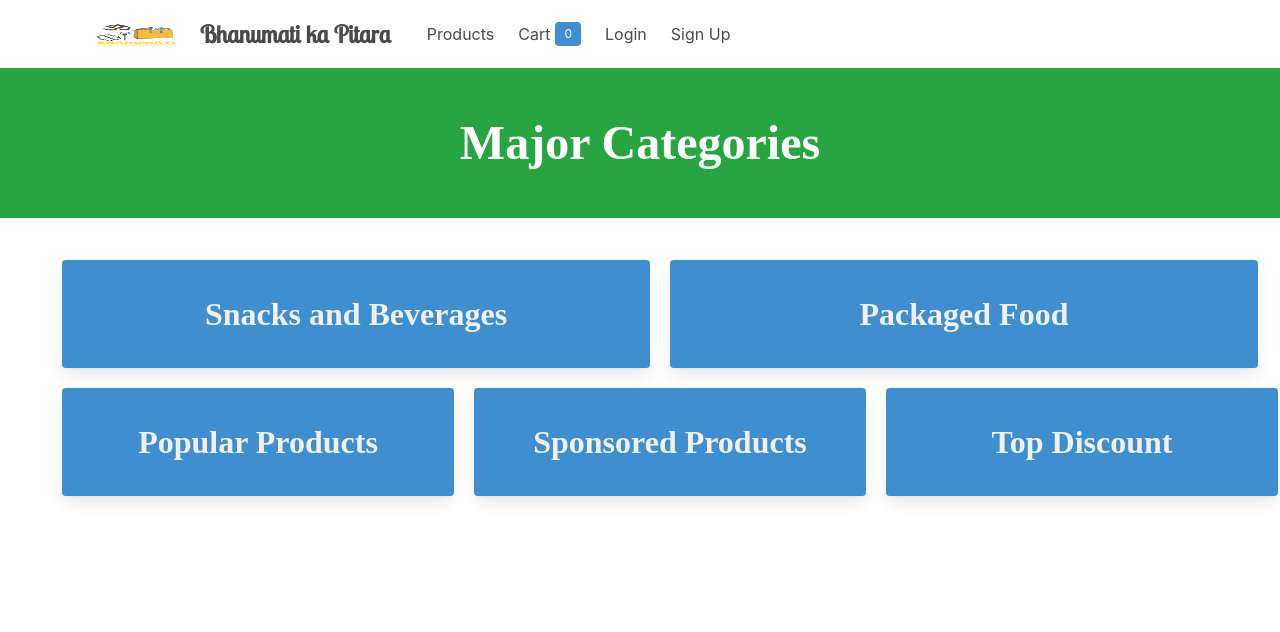
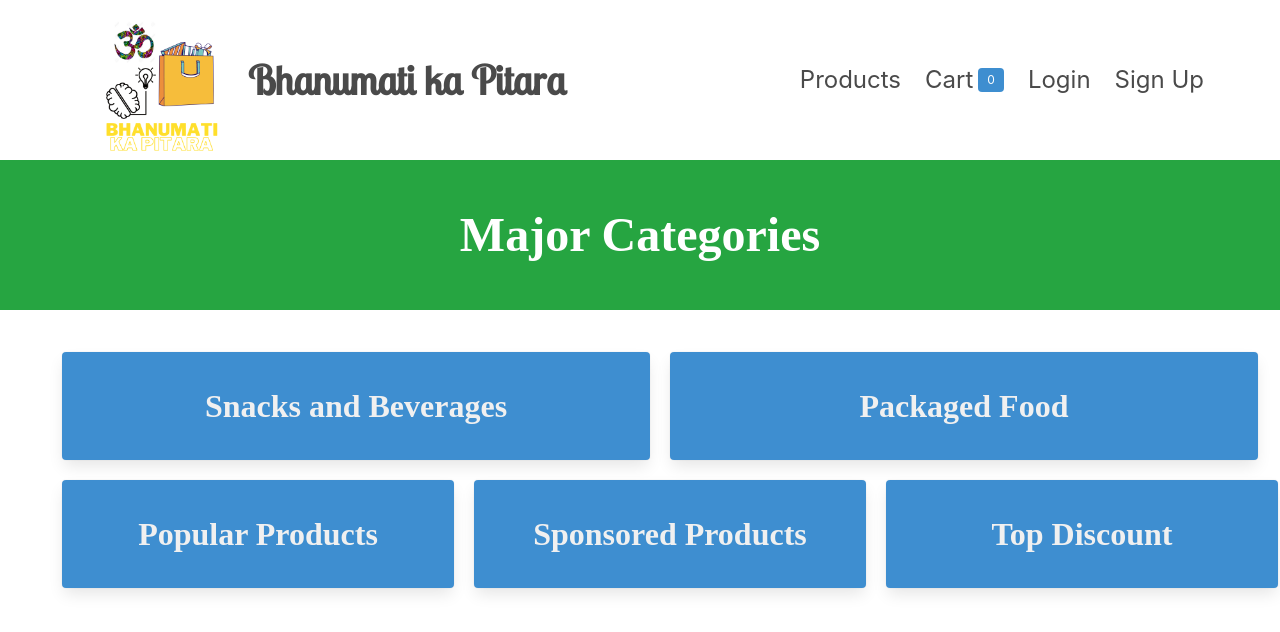
Before and after one commit to lonewolf045/grid_frontend, a React (Create React App) app: page / in a window 1280 px wide. Shown: the top 632 px of the page. Built offline with nearby package versions, Linux system fonts and the light colour scheme; no server answers; a web font is replaced by a local one.

Commit message:
UX Update

```diff
--- a/package.json
+++ b/package.json
@@ -11,6 +11,7 @@
     "json-server": "^0.16.3",
     "json-server-auth": "^2.1.0",
     "jwt-decode": "^3.1.2",
+    "node-sass": "^4.9.4",
     "react": "^17.0.2",
     "react-dom": "^17.0.2",
     "react-router-dom": "^5.3.0",
--- a/src/App.js
+++ b/src/App.js
@@ -166,16 +166,20 @@ export default class App extends Component {
               className="navbar container"
               role="navigation"
               aria-label="main navigation"
+              style = {{
+                maxHeight: "20rem",
+                height: "10rem",
+              }}
             >
 
-              <div className="navbar-brand">
-                <Link class="navbar-item" to="/">
-                  <img src={logo} width="112" height="112"/>
-                  <b className="navbar-item is-size-4 " style={{fontFamily:'Lobster Two'}}>Bhanumati ka Pitara</b>
+              <div className="navbar-brand  navbar-start">
+                <Link className="navbar-item" to="/">
+                  <img src={logo} alt="" style = {{height:"10rem",minHeight:"10rem"}}/>
+                  <b className="navbar-item is-size-2 " style={{fontFamily:'Lobster Two',fontSize:'40px'}}>Bhanumati ka Pitara</b>
                 </Link>
                 <label
                   role="button"
-                  class="navbar-burger burger"
+                  className="navbar-burger burger"
                   aria-label="menu"
                   aria-expanded="false"
                   data-target="navbarBasicExample"
@@ -194,25 +198,26 @@ export default class App extends Component {
                   this.state.showMenu ? "is-active" : ""
                 }`}
               >
-                <Link to="/products" className="navbar-item">
+              <div className="navbar-end">
+                <Link to="/products" className="navbar-item is-size-4">
                   Products
                 </Link>
                 {this.state.user && this.state.user.accessLevel < 1 && (
-                  <Link to="/add-product" className="navbar-item">
+                  <Link to="/add-product" className="navbar-item is-size-4">
                     Add Product
                   </Link>
                 )}
                 {this.state.user && this.state.user.accessLevel >= 1 && (
-                  <Link to="/smart-bag" className="navbar-item">
+                  <Link to="/smart-bag" className="navbar-item is-size-4">
                     Smart Bag
                   </Link>
                 )}
                 {this.state.user && this.state.user.accessLevel >= 1 && (
-                  <Link to="/order-history" className="navbar-item">
+                  <Link to="/order-history" className="navbar-item is-size-4">
                     Order History
                   </Link>
                 )}
-                <Link to="/cart" className="navbar-item">
+                <Link to="/cart" className="navbar-item is-size-4">
                   Cart
                   <span
                     className="tag is-primary has-background-info"
@@ -222,19 +227,20 @@ export default class App extends Component {
                   </span>
                 </Link>
                 {!this.state.user ? (
-                  <Link to="/login" className="navbar-item">
+                  <Link to="/login" className="navbar-item is-size-4">
                     Login
                   </Link>
                 ) : (
-                  <Link to="/" onClick={this.logout} className="navbar-item">
+                  <Link to="/" onClick={this.logout} className="navbar-item is-size-4">
                     Logout
                   </Link>
                 )}
                 {!this.state.user ? (
-                  <Link to="/signup" className="navbar-item">
+                  <Link to="/signup" className="navbar-item is-size-4">
                     Sign Up
                   </Link>
                 ) : null}
+              </div>
               </div>
             </nav>
             <Switch>
--- a/src/components/Cart.js
+++ b/src/components/Cart.js
@@ -29,12 +29,12 @@ const Cart = props => {
               <div className="is-pulled-right">
                 <button
                   onClick={props.context.clearCart}
-                  className="button is-warning "
+                  className="button is-warning is-size-4"
                 >
                   Clear cart
                 </button>{" "}
                 <button
-                  className="button is-success"
+                  className="button is-success is-size-4"
                   onClick={props.context.checkout}
                 >
                   Checkout
--- a/src/components/CartItem.js
+++ b/src/components/CartItem.js
@@ -18,7 +18,7 @@ const CartItem = props => {
           </div>
           <div className="media-content">
             <b style={{ textTransform: "capitalize" ,fontFamily:'Comfortaa'}}>
-              <span style={{fontFamily:'Comfortaa',fontSize:"16px"}}>{product.name}</span>{" "}<br/>
+              <span style={{fontFamily:'Comfortaa',fontSize:"20px"}}>{product.name}</span>{" "}<br/>
               <span className="tag is-primary">{product.dprice}</span>
             </b>
             <div>{product.shortDesc}</div>
--- a/src/components/FrontPage.js
+++ b/src/components/FrontPage.js
@@ -7,7 +7,7 @@ import { Switch, Route, Link, MemoryRouter as Router } from "react-router-dom";
 
 const FrontPage = (props) => {
   const { products } = props.context;
-  let productKeys = Object.keys(products);
+  //let productKeys = Object.keys(products);
 
   return (
     <Router>
--- a/src/components/OrderHistory.js
+++ b/src/components/OrderHistory.js
@@ -6,8 +6,6 @@ import {
   Route,
   Switch,
   Link,
-  useRouteMatch,
-  useParams,
 } from "react-router-dom";
 
 
--- a/src/components/OrderItem.js
+++ b/src/components/OrderItem.js
@@ -16,7 +16,7 @@ const OrderItem = props => {
           </div>
           <div className="media-content">
             <b style={{ textTransform: "capitalize"}}>
-            <span style={{fontFamily:'Comfortaa',fontSize:"16px"}}>{orderItem.name}</span><br/>
+            <span style={{fontFamily:'Comfortaa',fontSize:"20px"}}>{orderItem.name}</span><br/>
             <span className="tag is-primary" style= {{color: 'white',textDecoration: 'none'}}>
                 <p><ins className = 'amount' style = {{color: 'white'}}>{orderItem.oprice}</ins></p>
             </span>
--- a/src/components/ProductItem.js
+++ b/src/components/ProductItem.js
@@ -18,7 +18,7 @@ const ProductItem = (props) => {
             </div>
             <div className="media-content" style={{overflow:"hidden",textOverflow:"ellipsis"}}>
               <b style={{ textTransform: "capitalize" }}>
-                <span style={{fontFamily:'Comfortaa',fontSize:"16px"}}>{product.name}</span> <br />
+                <span style={{fontFamily:'Comfortaa',fontSize:"18px"}}>{product.name}</span> <br />
                 <span
                   className="tag is-primary"
                   style={{
--- a/src/components/SmartBag.js
+++ b/src/components/SmartBag.js
@@ -6,8 +6,6 @@ import {
   Route,
   Switch,
   Link,
-  useRouteMatch,
-  useParams,
 } from "react-router-dom";
 
 const ProductList = props => {
@@ -15,7 +13,6 @@ const ProductList = props => {
   console.log(user.smartbag)
   const keys = Object.keys(user.smartbag);
   //const products = user.smartbag['top'];
-  let match = useRouteMatch();
   console.log(user.smartbag)
   return (
     <Router>
--- /dev/null
+++ b/src/index.scss
@@ -0,0 +1,5 @@
+@import "../node_modules/bulma/sass/utilities/initial-variables.sass";
+@import "../node_modules/bulma/sass/utilities/functions.sass";
+
+$navbar-height: 10rem;
+$navbar-item-img-max-height: 7.5rem;
```
Also changed, not shown: 1 other file (tests, documents, lock files or other folders).
